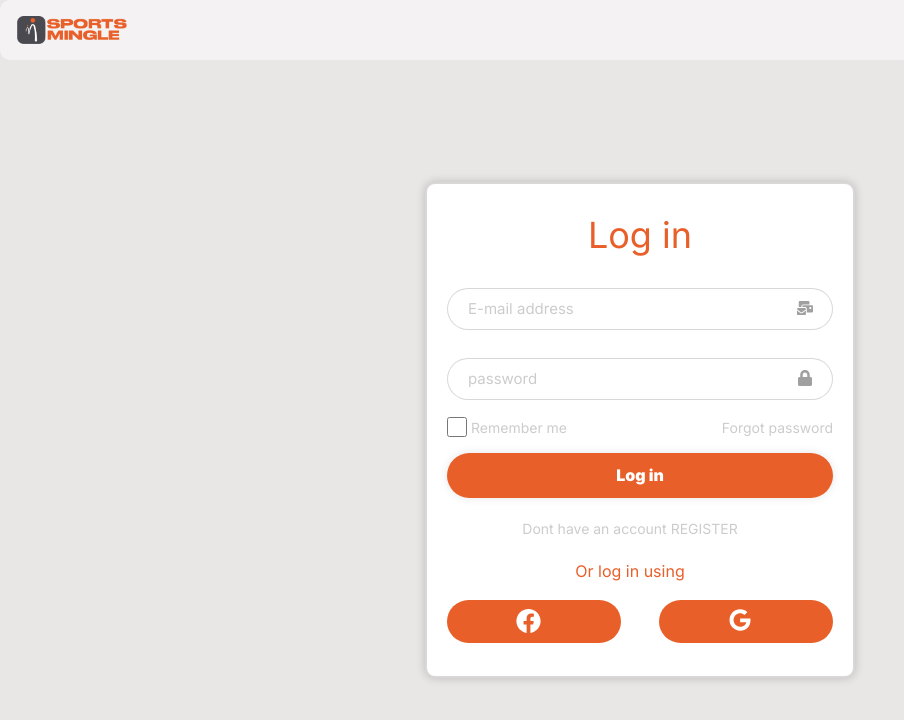
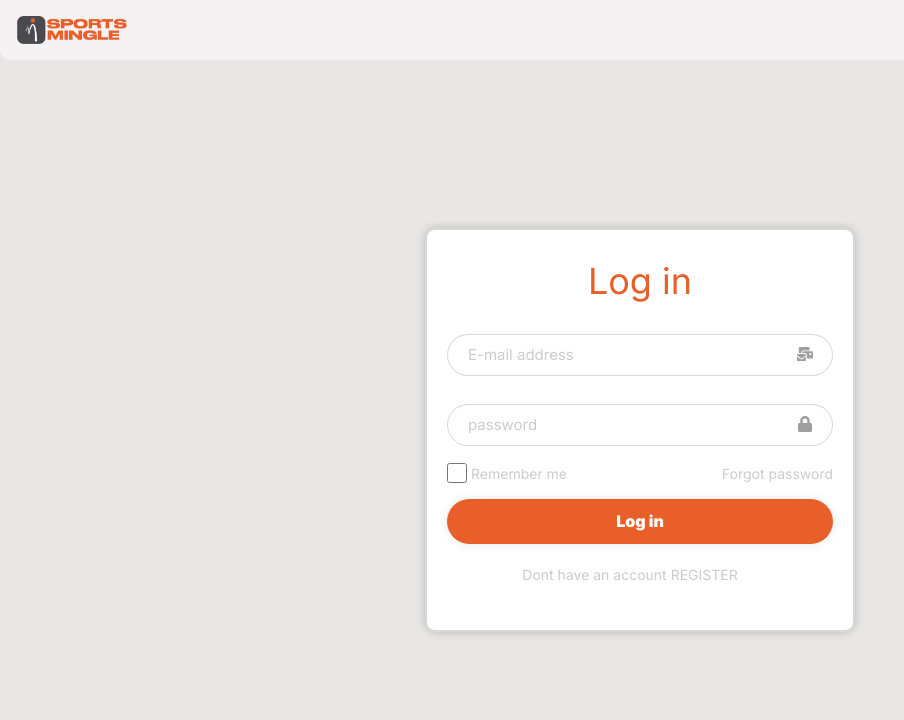
Before and after one commit to MatejFrnka/sportsmatch, a React (Vite) app in the folder frontend/sportsmatch-app/: page /login in a window 1280 px wide. Shown: the top 720 px of the page, without its empty margins (0-904 px from the left). Built offline with nearby package versions, Linux system fonts and the light colour scheme.

Commit message:
Sma 26 navbar fixed border radius

```diff
--- a/frontend/sportsmatch-app/src/components/LoginComponent.tsx
+++ b/frontend/sportsmatch-app/src/components/LoginComponent.tsx
@@ -69,16 +69,16 @@ function LoginComponent() {
               Dont have an account <a href="/signup">REGISTER</a>
             </p>
           </div>
-          <p className="alt-login-text">Or log in using</p>
+          {/*<p className="alt-login-text">Or log in using</p>*/}
 
-          <div className="alt-login">
-            <div className="facebook">
-              <FaFacebook className="fb-icon" />
-            </div>
-            <div className="google">
-              <FaGoogle className="g-icon" />
-            </div>
-          </div>
+          {/*<div className="alt-login">*/}
+          {/*  <div className="facebook">*/}
+          {/*    <FaFacebook className="fb-icon" />*/}
+          {/*  </div>*/}
+          {/*  <div className="google">*/}
+          {/*    <FaGoogle className="g-icon" />*/}
+          {/*  </div>*/}
+          {/*</div>*/}
         </form>
       </div>
     </div>
--- a/frontend/sportsmatch-app/src/styles/Navbar.css
+++ b/frontend/sportsmatch-app/src/styles/Navbar.css
@@ -8,5 +8,5 @@ nav{
   width: 100%;
   height: 60px;
   background: rgba(255, 255, 255, 0.5);;
-  border-radius: 10px;
+  border-radius:0 0 10px  10px ;
 }
```
